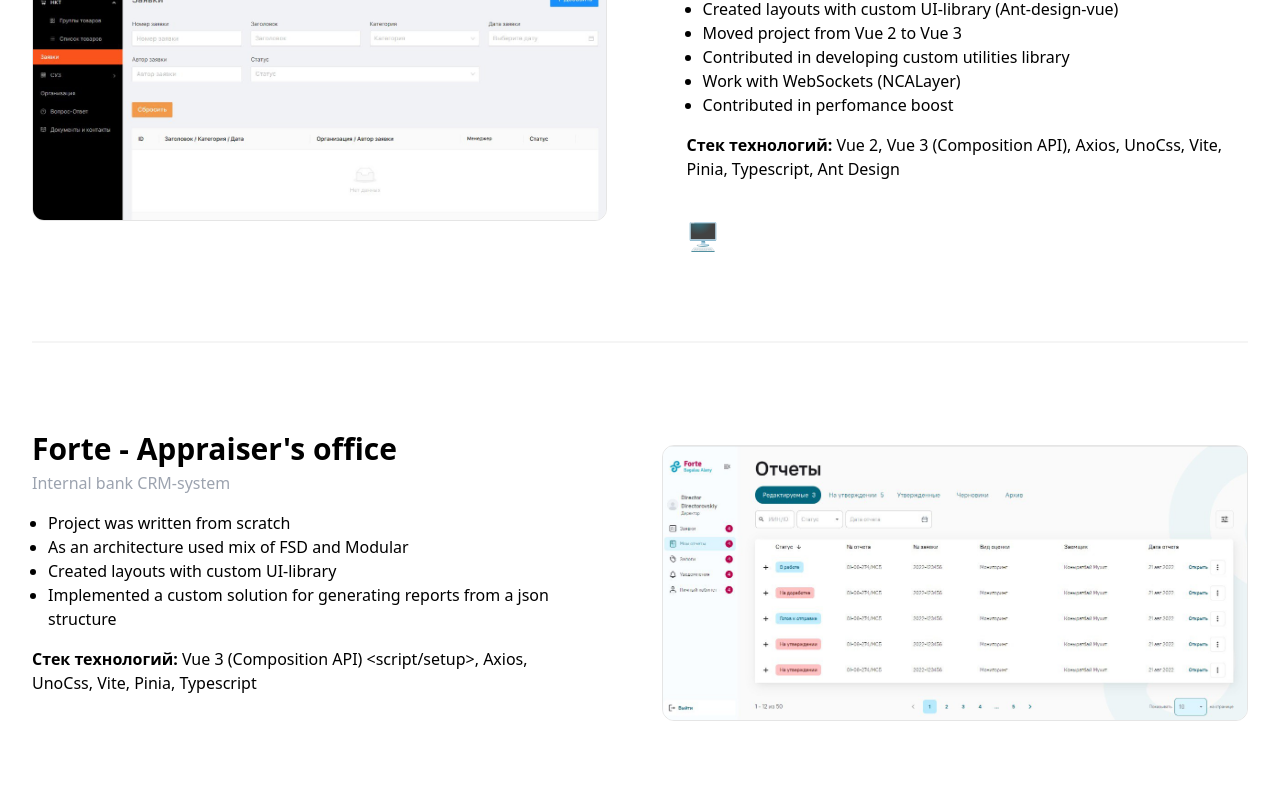
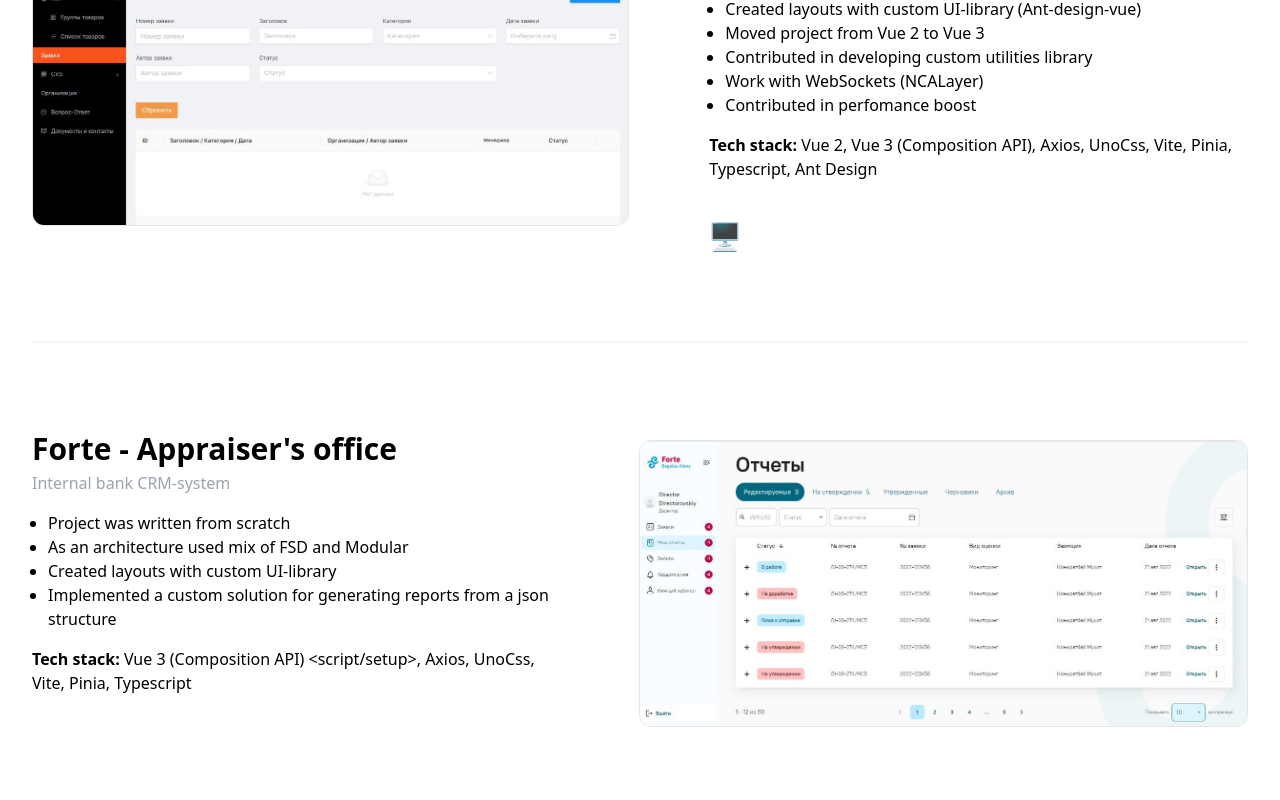
Before and after one commit to dropdead619/w4sted-portfolio-page, a Nuxt app: page / in a window 1280 px wide. Shown: the part 1260-2060 px from the top of the page. Built offline with nearby package versions, Linux system fonts and the light colour scheme.

Commit message:
chore: robots fix

```diff
--- a/components/blocks/components/ProjectItem.vue
+++ b/components/blocks/components/ProjectItem.vue
@@ -13,7 +13,7 @@
                     <li v-for="point in project.mainPointsList" :key="point">{{ point }}</li>
                 </ol>
                 <p>
-                    <span class="font-semibold">Стек технологий:</span>
+                    <span class="font-semibold">{{ $t('technologyStack') }}:</span>
                     {{ project.skills }}
                 </p>
             </div>
--- a/lang/en-US.ts
+++ b/lang/en-US.ts
@@ -2,6 +2,7 @@
     aboutMe: "About me",
     contacts: "Contacts",
     contactMe: "Contact me",
+    technologyStack: "Tech stack",
 
     aboutBlock: {
         descriptionName: 'Hey, i am Demezhan Kazhkenov, a Vue.js frontend developer',
--- a/lang/ru-RU.ts
+++ b/lang/ru-RU.ts
@@ -2,6 +2,7 @@
     aboutMe: "Обо мне",
     contacts: "Контакты",
     contactMe: "Свяжитесь со мной",
+    technologyStack: "Стек технологий",
 
     aboutBlock: {
         descriptionName: 'Привет, меня зовут Демежан, я Vue.js frontend-разработчик',
```
Also changed, not shown: public/robots.txt.
